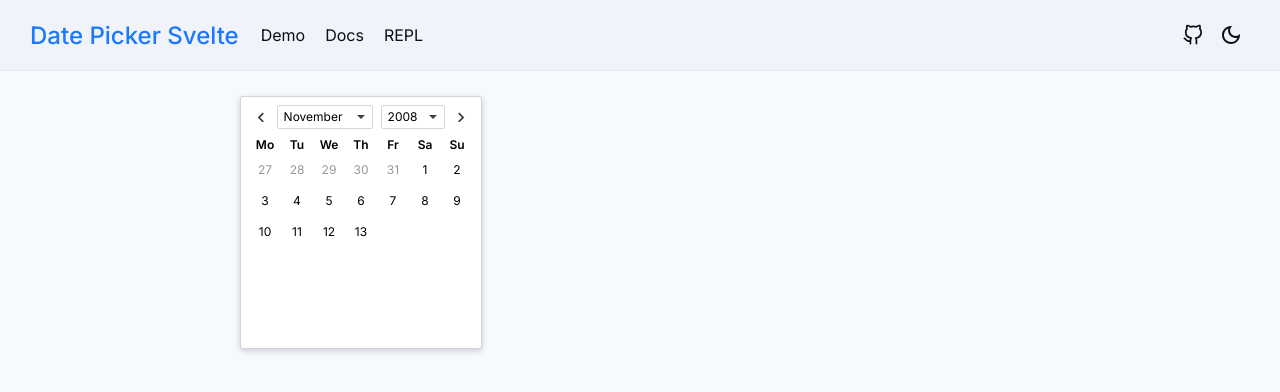
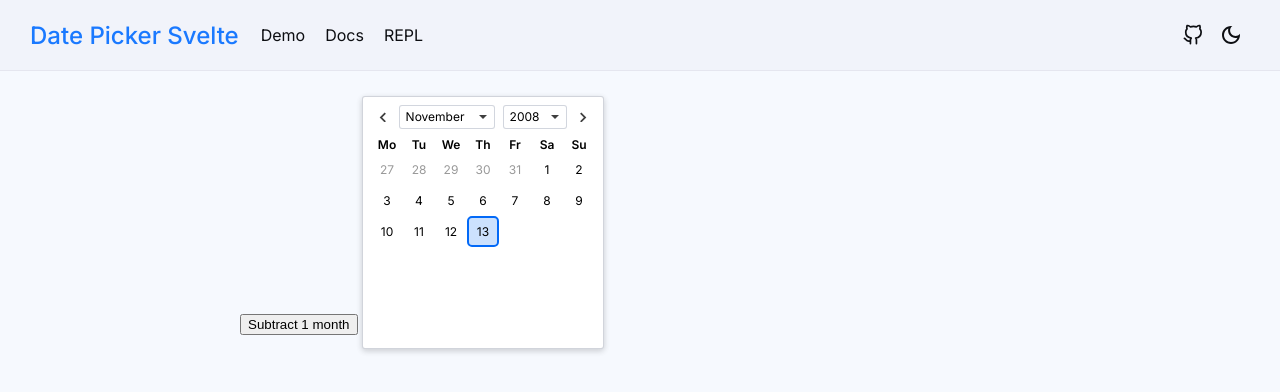
Before and after one commit to probablykasper/date-picker-svelte, a SvelteKit app: page /bug in a window 1280 px wide. Shown: the top 392 px of the page. Built offline with nearby package versions, Linux system fonts and the light colour scheme.

Commit message:
Fix view not always updating with `browseWithoutSelecting`
Closes #82

```diff
--- a/src/lib/DatePicker.svelte
+++ b/src/lib/DatePicker.svelte
@@ -59,8 +59,11 @@
 
 	/** The date shown in the popup when none is selected */
 	let browseDate = value ? cloneDate(value) : cloneDate(clamp(defaultDate, min, max))
-	$: if (browseDate.getTime() !== value?.getTime() && !browseWithoutSelecting) {
-		browseDate = value ? cloneDate(value) : browseDate
+	$: setBrowseDate(value)
+	function setBrowseDate(value: Date | null) {
+		if (browseDate.getTime() !== value?.getTime()) {
+			browseDate = value ? cloneDate(value) : browseDate
+		}
 	}
 
 	let years = getYears(min, max)
--- a/src/routes/bug/+page.svelte
+++ b/src/routes/bug/+page.svelte
@@ -1,7 +1,7 @@
 <script lang="ts">
 	import DatePicker from '$lib/DatePicker.svelte'
 
-	let date: Date | null = null
+	let date: Date | null = new Date()
 	// let date_string: string | undefined
 	let is_date_valid: boolean
 	let max_date = new Date()
@@ -16,6 +16,13 @@
 	}
 </script>
 
+<button
+	type="button"
+	on:click={() => {
+		date?.setMonth(date.getMonth() - 1)
+		date = date
+	}}>Subtract 1 month</button
+>
 <!-- <input bind:value={date_string} type="date" class="hidden" id="id_birth_date" name="birth_date" /> -->
 <!-- <DateInput
 	bind:value={date}
@@ -24,4 +31,4 @@
 	format="yyyy-MM-dd"
 	placeholder="Select a date"
 /> -->
-<DatePicker bind:value={date} max={max_date} />
+<DatePicker bind:value={date} max={max_date} browseWithoutSelecting={true} />
```
Also changed, not shown: 1 other file (tests, documents, lock files or other folders).
